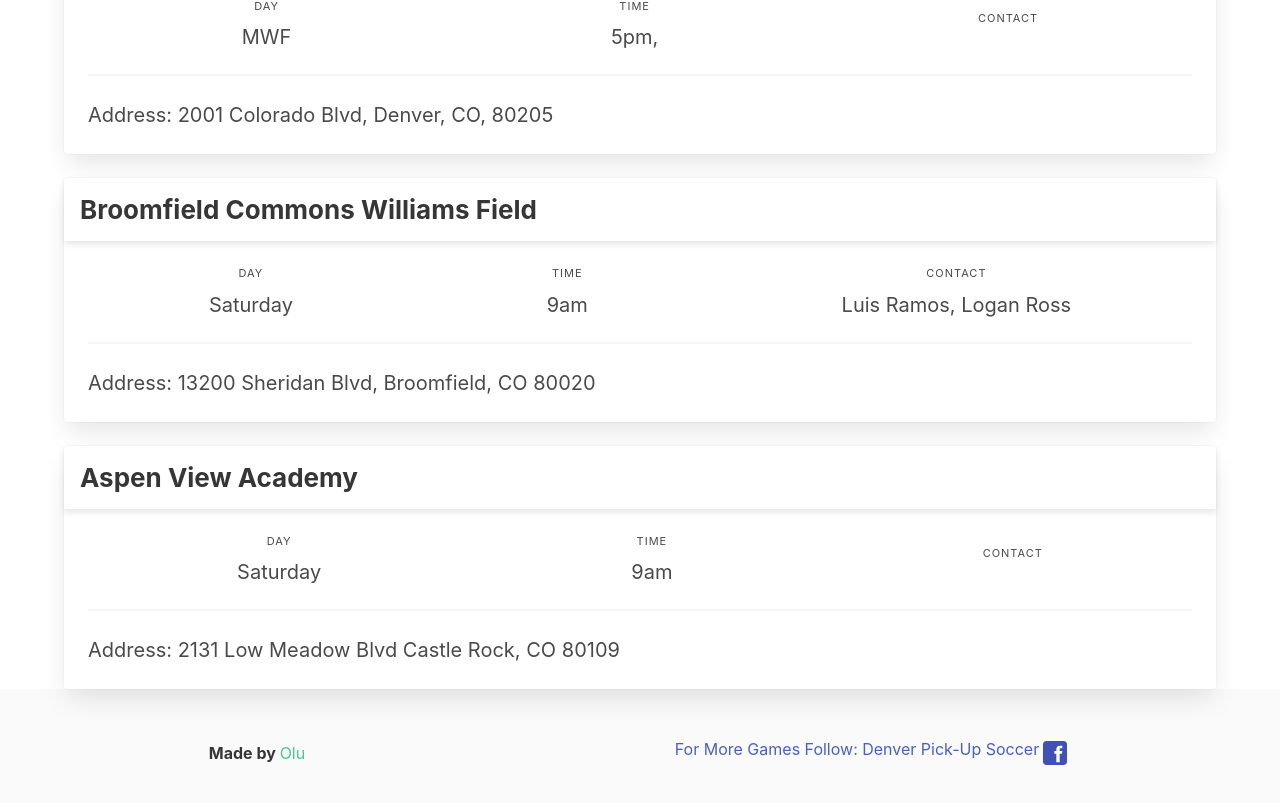
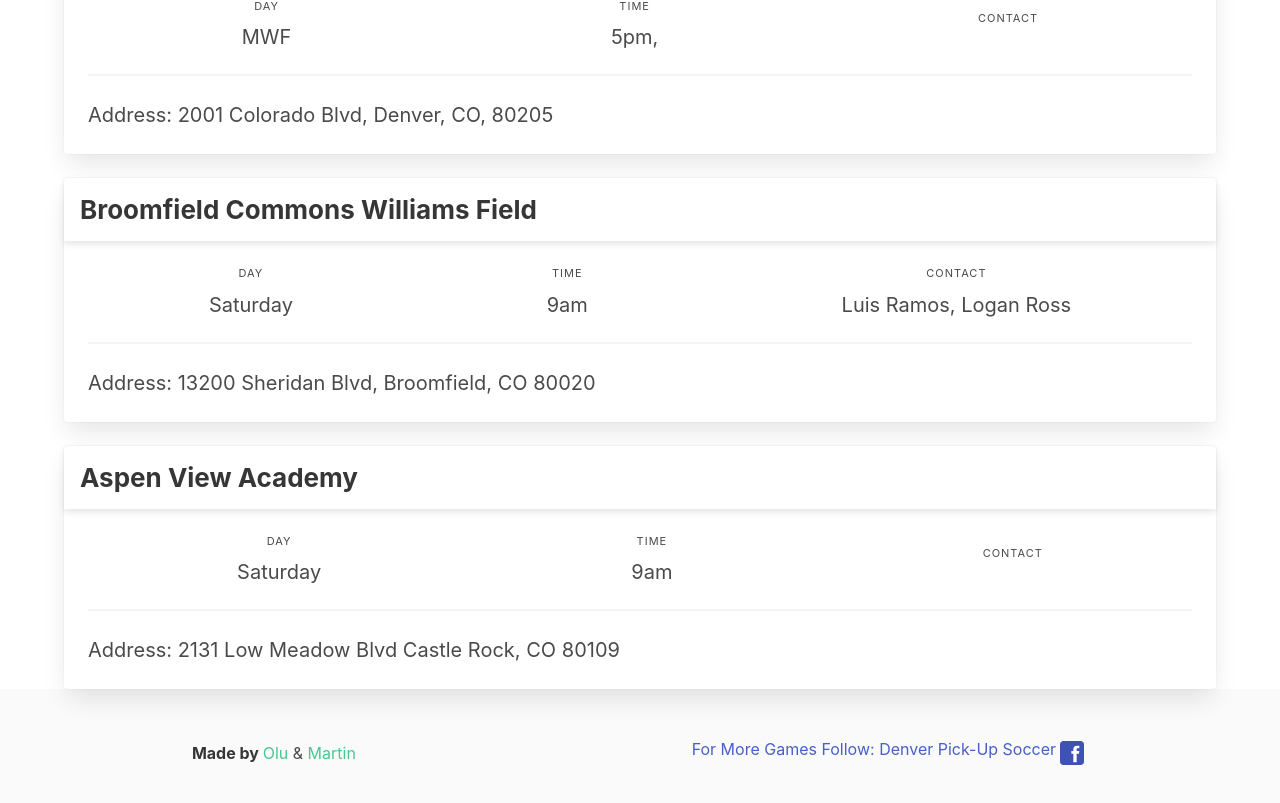
Before and after one commit to weirdestnerd/denverpickupsoccer, a React (Create React App) app: page / in a window 1280 px wide. Shown: the part 4777-5580 px from the top of the page. Built offline with nearby package versions, Linux system fonts and the light colour scheme.

Commit message:
updated footer

```diff
--- a/src/App.js
+++ b/src/App.js
@@ -68,7 +68,11 @@ const Footer = () => {
             <p>
                 <strong>Made by </strong>
                 <a href='https://linkedin.com/in/oludavid' target='_blank' rel="noopener noreferrer nofollow">
-                    <span className='has-text-success'>Olu</span>
+                    <span className='has-text-success'>Olu </span>
+                </a>
+		&
+		<a href='https://linkedin.com/in/mnaparstek' target='_blank' rel="noopener noreferrer nofollow">
+                    <span className='has-text-success'> Martin</span>
                 </a>
             </p>
         </div>
```
